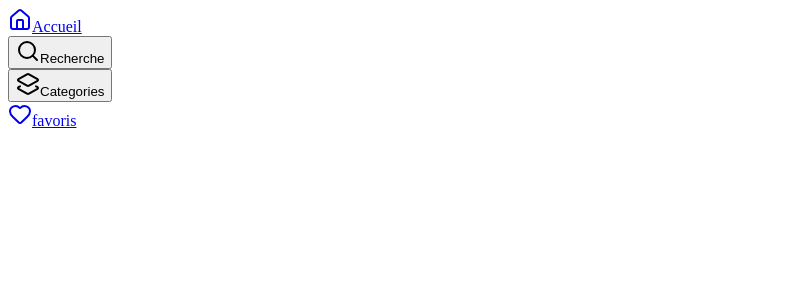
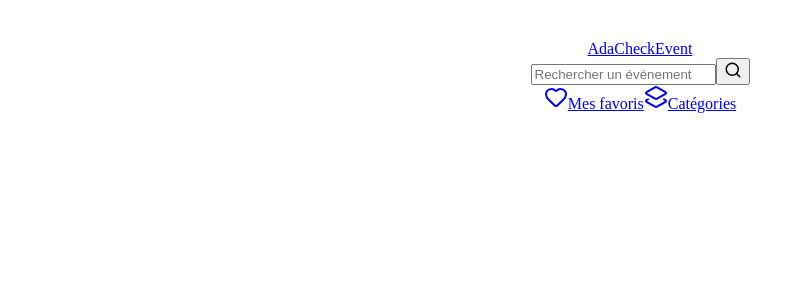
Before and after one commit to adatechschool/adacheckevent-ursula_florian_adacheckevent, a React (Vite) app in the folder ada-check-event/: page /favorites in a window 1280 px wide. Shown: the top 300 px of the page, without its empty margins (0-805 px from the left). Built offline with nearby package versions, Linux system fonts and the light colour scheme.

Commit message:
update navbar

```diff
--- a/ada-check-event/src/App.jsx
+++ b/ada-check-event/src/App.jsx
@@ -1,20 +1,22 @@
-import { Routes, Route } from "react-router-dom";
-import Navbar from "./components/Navbar";
-import Home from "./pages/Home";
-import Search from "./pages/Search";
-import Saved from "./pages/Saved";
-import Categories from "./pages/Categories";
+import { Route, Routes } from 'react-router-dom';
+import Navbar from './components/Navbar';
+import Home from './pages/Home';
+import Categories from './pages/Categories';
+import Favorites from './pages/Favorites';
+import { useState } from "react";
+import './App.css';
 
 export default function App() {
+    const [query, setQuery] = useState("");
+    const [trigger, setTrigger] = useState(0);
 
     return (
         <>
-            <Navbar />
+            <Navbar query={query} setQuery={setQuery} onSearch={() => setTrigger(t => t + 1)} />
             <Routes>
-                <Route path="/" element={<Home />} />
-                <Route path="/search" element={<Search />} />
-                <Route path="/saved" element={<Saved />} />
-                <Route path="/categories/:slug" element={<Categories />} />
+                <Route path='/' element={<Home query={query} trigger={trigger} />} />
+                <Route path='/categories' element={<Categories />} />
+                <Route path='/favorites' element={<Favorites />} />
             </Routes>
         </>
     );
--- a/ada-check-event/src/components/Event.jsx
+++ /dev/null
@@ -1,51 +0,0 @@
-import { useState } from 'react';
-import { useEffect } from 'react';
-import LoadButton from './LoadButton';
-import Card from './Card';
-
-export default function Event() {
-    const [values, setValues] = useState([]);
-    const limit = 20;
-    const [offset, setOffset] = useState(0);
-    const [loading, setLoading] = useState(false)
-
-    const loadData = async () => {
-        setLoading(true);
-        const res = await fetch(`https://opendata.paris.fr/api/explore/v2.1/catalog/datasets/que-faire-a-paris-/records?limit=${limit}&offset=${offset}`);
-        const data = await res.json();
-        if (offset === 0) {
-            setValues(data.results)
-        } else {
-            setValues((element) => [...element, ...data.results]);
-        }
-        setLoading(false)
-    };
-    const loadMore = () => {
-        setOffset((element) => element + limit)
-    };
-    useEffect(() => {
-        loadData()
-    }, [offset]);
-
-    return (
-        <div>
-
-            {values.length === 0 ? (
-                <div>Loading...</div>
-            ) : (
-                values.map((element, id) => (
-                    <Card
-                        key={id}
-                        title={element.title}
-                        cover_url={element.cover_url}
-                        description={element.description}
-                        url={element.url}
-                    />
-                ))
-            )}
-
-            <LoadButton onClick={loadMore} loading={loading} />
-
-        </div>
-    );
-};
--- a/ada-check-event/src/components/Navbar.jsx
+++ b/ada-check-event/src/components/Navbar.jsx
@@ -1,50 +1,43 @@
-import { Link } from 'react-router-dom';
-import { Home,  Search, Layers2, Heart , X} from 'lucide-react';
-import { useState } from 'react';
-export default function Navbar() {
-  const [searchOpen, setSearchOpen]= useState(false);
-  const [categoriesOpen, setCategoriesOpen]= useState(false);
-  return (
-    <>
-     <nav className="navbar">
-      <Link to="/"><Home size={24} />
-      <span className="text">Accueil</span>
-      </Link>
+import { Link } from "react-router-dom";
+import { Heart, Layers2, Search, X } from "lucide-react";
 
-<div>
-  {!searchOpen ? (
-    <button onClick={() => setSearchOpen(true)}>
-      <Search size={24} />
-      <span>Recherche</span>
-    </button>
-  ) : (
-    <div>
-      <Search size={18} />
-      <input type="text" placeholder="Rechercher un événement..." />
-      <button onClick={() => setSearchOpen(false)}>
-        <X size={18} />
-      </button>
-    </div>
-  )}
-</div>
-
-<div>
-  <button  onClick={()=> setCategoriesOpen(!categoriesOpen)}><Layers2 size={24} />
-  <span className="text">Categories</span></button>
-  {categoriesOpen &&(
-    <ul>
-      {/* link va me permetre de naviguer d'une page à une autre sans recharger la page  */}
-      <li><Link to="/Categories/culture">Culture & Spectacles</Link></li>
-      <li><Link to="/Categories/immersif">Jeux & Expériences immersives</Link></li>
-      <li><Link to="/Categories/sport">Sport & Bien-être</Link></li>
-      <li><Link to="/Categories/loisirs">Famille & Loisirs</Link></li>
-    </ul>
-  )}
-</div>
-
-      <Link to="/Saved"><Heart size={24} />
-      <span className="text">favoris</span></Link>
-    </nav>
-    </>
-  );
+export default function Navbar({ query, setQuery, onSearch }) {  // Ajout de onSearch en prop
+    function handleSubmit(e) {
+        e.preventDefault();
+        console.log("Recherche:", query);
+        onSearch();  // Appelle onSearch pour incrémenter trigger et déclencher la recherche
+    }
+    return (
+        <nav>
+            <Link to="/">AdaCheckEvent</Link>
+            <div>
+                <form onSubmit={handleSubmit}>
+                    <input
+                        type="text"
+                        placeholder="Rechercher un événement"
+                        value={query}
+                        onChange={(e) => setQuery(e.target.value)}
+                    />
+                    {query && (
+                        <button onClick={() => setQuery("")}>
+                            <X size={12} />
+                        </button>
+                    )}
+                    <button type="submit">
+                        <Search size={18} />
+                    </button>
+                </form>
+            </div>
+            <div>
+                <Link to="/favorites" title="Mes favoris">
+                    <Heart />
+                    <span>Mes favoris</span>
+                </Link>
+                <Link to="/categories" title="Catégories">
+                    <Layers2 />
+                    <span>Catégories</span>
+                </Link>
+            </div>
+        </nav>
+    );
 }
--- a/ada-check-event/src/pages/Categories.jsx
+++ b/ada-check-event/src/pages/Categories.jsx
@@ -1,6 +1,5 @@
 import { useParams } from 'react-router-dom';
 import detectCategory from '../utils/category';
-import Event from '../components/Event';
 import { useState } from 'react';
 import { useEffect } from 'react';
 
--- /dev/null
+++ b/ada-check-event/src/pages/Favorites.jsx
@@ -0,0 +1,9 @@
+const Favorites = () => {
+    return (
+        <div>
+
+        </div>
+    );
+};
+
+export default Favorites;
--- a/ada-check-event/src/pages/Home.jsx
+++ b/ada-check-event/src/pages/Home.jsx
@@ -1,11 +1,70 @@
-import Event from '../components/Event';
+import { useEffect, useState } from 'react';
+import Card from '../components/Card';
+import LoadButton from '../components/LoadButton';
 
+export default function Home({ query, trigger }) {
+    const [events, setEvents] = useState([]);
+    const [loading, setLoading] = useState(false);
+    const [offset, setOffset] = useState(0);
+    const limit = 20;
 
-export default function Home() {
+    async function loadData() {
+        setLoading(true);
+        try {
+            const searchParam = query
+                ? `&where=title LIKE "%${encodeURIComponent(query)}%" OR description LIKE "%${encodeURIComponent(query)}%" OR address_street LIKE "%${encodeURIComponent(query)}%"`
+                : "";
+
+            const res = await fetch(`https://opendata.paris.fr/api/explore/v2.1/catalog/datasets/que-faire-a-paris-/records?limit=${limit}&offset=${offset}${searchParam}`);
+            const data = await res.json();
+
+            // Si offset === 0, on remplace la liste ; sinon, on ajoute
+            setEvents((prevEvents) =>
+                offset === 0 ? data.results : [...prevEvents, ...data.results]
+            );
+
+        } catch (error) {
+            console.error("Erreur lors de la récupération des données");
+        } finally {
+            setLoading(false);
+        }
+    }
+
+    // useEffect pour query : Reset seulement offset (pas events) quand query change
+    useEffect(() => {
+        setOffset(0);
+    }, [query]);
+
+    // useEffect principal : Charge les données seulement quand offset ou trigger change
+    useEffect(() => {
+        loadData();
+    }, [offset, trigger]);
+
+    function loadMoreEvent() {
+        setOffset((prevOffset) => prevOffset + limit);
+    }
 
     return (
-        <div>
-            <Event />
-        </div>
+        <>
+            <div>
+
+                {events.length === 0 ? (
+                    <div>Loading...</div>
+                ) : (
+                    events.map((element) => (
+                        <Card
+                            key={element.id || element.event_id}
+                            title={element.title}
+                            cover_url={element.cover_url}
+                            description={element.description}
+                            url={element.url}
+                        />
+                    ))
+                )}
+
+                <LoadButton onClick={loadMoreEvent} loading={loading} />
+
+            </div>
+        </>
     );
 }
--- a/ada-check-event/src/pages/Saved.jsx
+++ /dev/null
@@ -1,11 +0,0 @@
-import React from 'react';
-
-const Saved = () => {
-    return (
-        <div>
-
-        </div>
-    );
-};
-
-export default Saved;
--- a/ada-check-event/src/pages/Search.jsx
+++ /dev/null
@@ -1,11 +0,0 @@
-import React from 'react';
-
-const Search = () => {
-    return (
-        <div>
-
-        </div>
-    );
-};
-
-export default Search;
```
